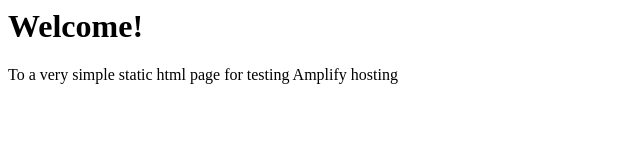
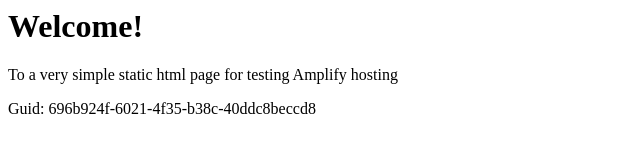
Before and after one commit to aws-aemilia-arn/Github-PR-Commit-Integration-Test-DoNotTouch-Gith-OKSLNVO2-v1-prod-eu-north-1, a website: page src/index.html in a window 1280 px wide. Shown: the whole page, without its empty margins (0-640 px from the left). Drawn offline with Linux system fonts and the light colour scheme.

Commit message:
commit from integ tests

```diff
--- a/src/index.html
+++ b/src/index.html
@@ -1,3 +1,5 @@
+
+
 <html lang="en">
 
 <head>
@@ -10,6 +12,6 @@
 <body>
     <h1>Welcome!</h1>
     <p>To a very simple static html page for testing Amplify hosting</p>
-</body>
+    <p>Guid: 696b924f-6021-4f35-b38c-40ddc8beccd8</p></body>
 
 </html>
```
